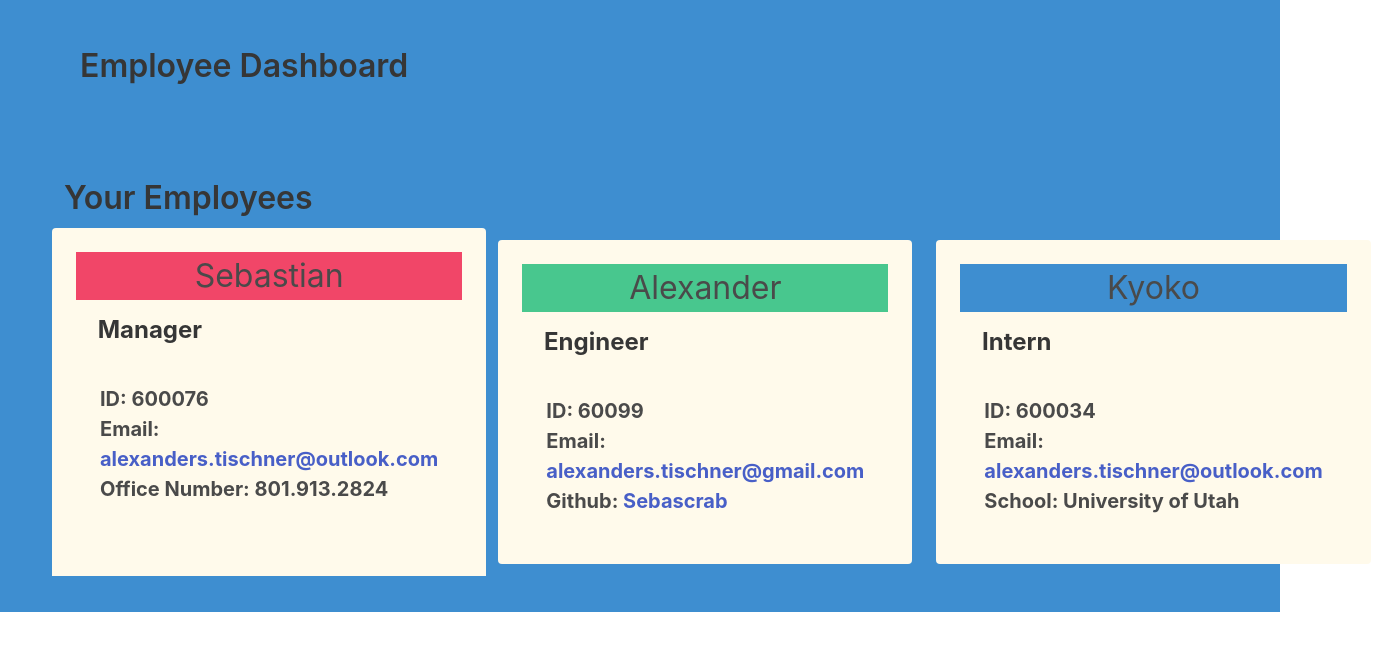
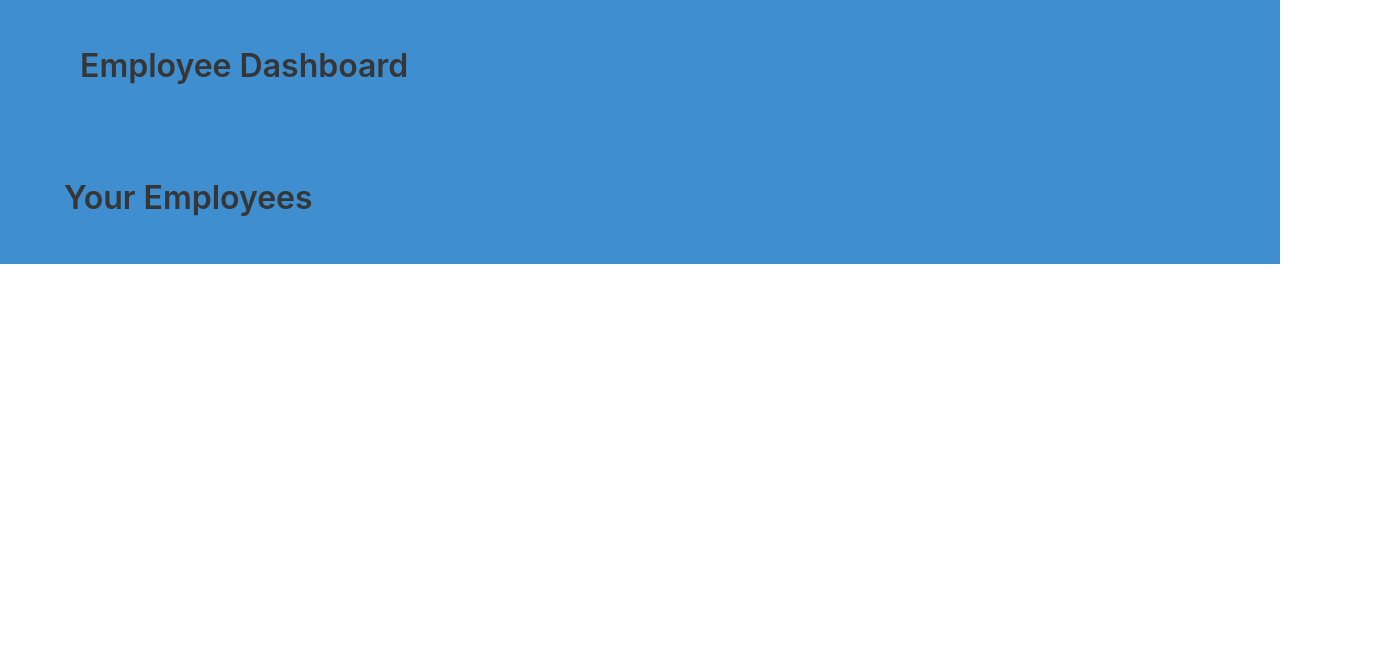
Before and after one commit to ryancharleson/Object-Oriented-Programming-Challenge, a website: page index.html in a window 1280 px wide. Shown: the whole page, 1383 px wide, since content can reach past the window. Drawn offline with nearby package versions, Linux system fonts and the light colour scheme.

Commit message:
functions for generating cards

```diff
--- a/index.html
+++ b/index.html
@@ -23,62 +23,7 @@
         <section class="section">
             <div class="container">
                 <h4 class="title has-text-left">Your Employees</h4>
-                <div class="columns is-one-fourth">
-                    <div class="card-content has-background-warning-light worker-card">
-                        <div class="card-title has-text-centered is-size-3 has-background-danger has-text-black-light">
-                            Sebastian
-                        </div>
-                        <div class="card-header-title is-size-4"><i
-                                class="fa-solid fa-book-open-reader">&#160;</i>Manager</div>
-                        <div class="card-content is-size-5">
-                            <ul class="list-group">
-                                <li class="list-group-item has-text-weight-bold">ID: 600076</li>
-                                <li class="list-group-item has-text-weight-bold">Email: <a
-                                        href="malito:alexanders.tischner@outlook.com">alexanders.tischner@outlook.com</a>
-                                </li>
-                                <li class="list-group-item has-text-weight-bold">Office Number: 801.913.2824</li>
-                            </ul>
-                        </div>
-                    </div>
-                    <div class="column is-fourth">
-                        <div class="card-content has-background-warning-light worker-card">
-                            <div
-                                class="card-title has-text-centered is-size-3 has-background-success has-text-black-light">
-                                Alexander
-                            </div>
-                            <div class="card-header-title is-size-4"><i class="fa-solid fa-hammer">&#160;</i>Engineer
-                            </div>
-                            <div class="card-content is-size-5">
-                                <ul class="list-group">
-                                    <li class="list-group-item has-text-weight-bold">ID: 60099</li>
-                                    <li class="list-group-item has-text-weight-bold">Email: <a
-                                            href="malito:alexanders.tischner@outlook.com">alexanders.tischner@gmail.com</a>
-                                    </li>
-                                    <li class="list-group-item has-text-weight-bold">Github: <a
-                                            href="https://github.com/Sebascrab" target="_blank">Sebascrab</a></li>
-                                </ul>
-                            </div>
-                        </div>
-                    </div>
-                    <div class="column is-one-forth">
-                        <div class="card-content has-background-warning-light worker-card">
-                            <div
-                                class="card-title has-text-centered is-size-3 has-background-info has-text-black-light">
-                                Kyoko
-                            </div>
-                            <div class="card-header-title is-size-4"><i class="fa-solid fa-phone">&#160;</i>Intern</div>
-                            <div class="card-content is-size-5">
-                                <ul class="list-group">
-                                    <li class="list-group-item has-text-weight-bold">ID: 600034</li>
-                                    <li class="list-group-item has-text-weight-bold">Email: <a
-                                            href="malito:alexanders.tischner@outlook.com">alexanders.tischner@outlook.com</a>
-                                    </li>
-                                    <li class="list-group-item has-text-weight-bold">School: University of Utah</li>
-                                </ul>
-                            </div>
-                        </div>
-                    </div>
-                </div>
+
             </div>
         </section>
     </div>
```
Also changed, not shown: generateHTML.js (+74 -20 lines).
